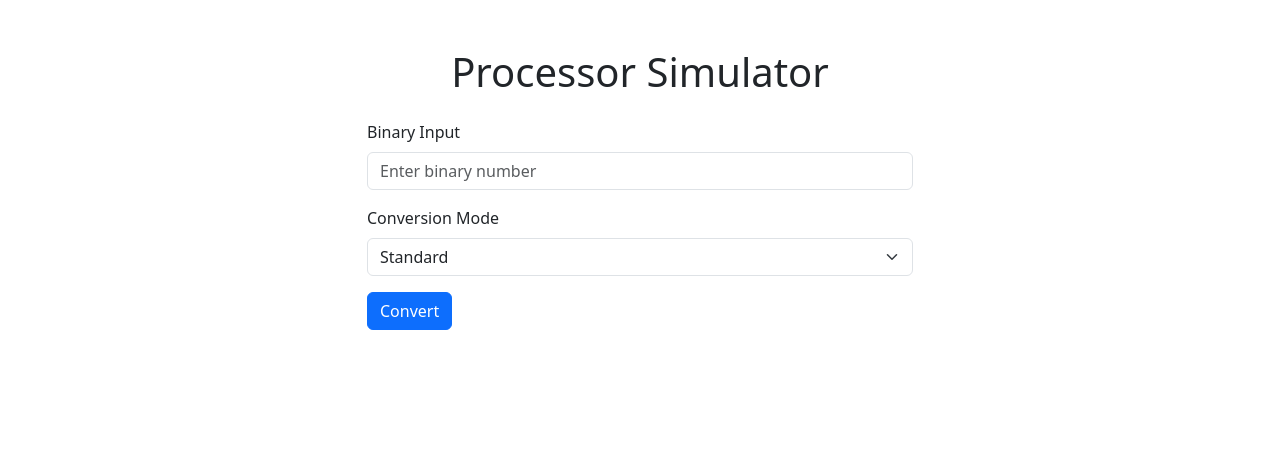
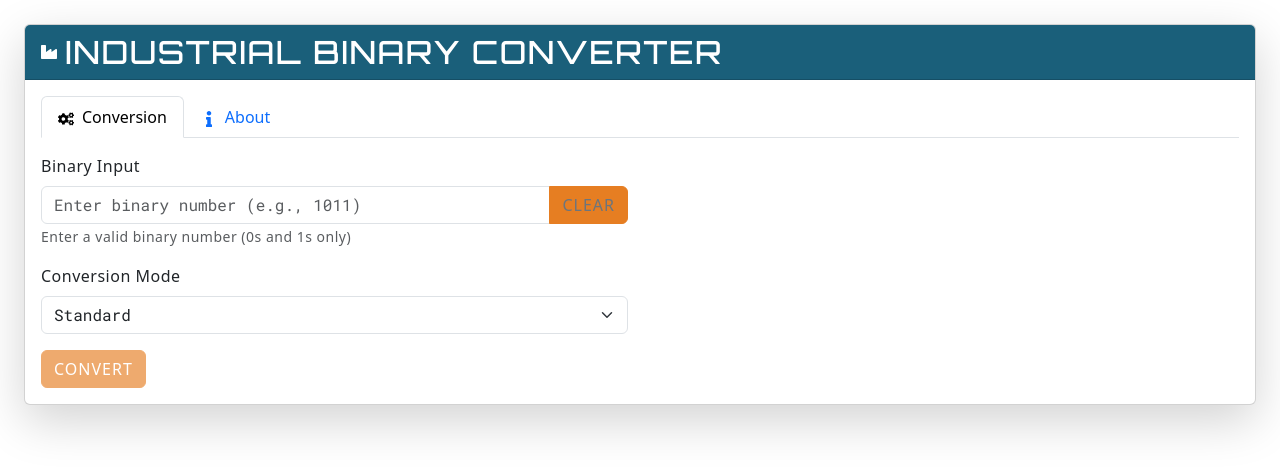
Before and after one commit to bniladridas/processor_simulator, a React (Create React App) app in the folder frontend/: page / in a window 1280 px wide. Shown: the top 472 px of the page. Built offline with nearby package versions, Linux system fonts and the light colour scheme.

Commit message:
Update frontend design and GitHub Actions workflow

```diff
--- a/frontend/src/App.js
+++ b/frontend/src/App.js
@@ -1,17 +1,77 @@
 import React, { useState } from 'react';
-import { Container, Row, Col, Form, Button, Alert } from 'react-bootstrap';
+import { Container, Row, Col, Form, Button, Alert, Card, Tabs, Tab, InputGroup, Table } from 'react-bootstrap';
 import 'bootstrap/dist/css/bootstrap.min.css';
 import axios from 'axios';
+import { FaIndustry, FaCogs, FaChartLine, FaInfo, FaCopy } from 'react-icons/fa';
+
+function convertBinary(binary) {
+  console.log('Converting binary:', binary);  // Debug log
+
+  // Validate binary input
+  if (!/^[01]+$/.test(binary)) {
+    console.error('Invalid binary input');  // Debug log
+    throw new Error('Invalid binary input');
+  }
+
+  // Unsigned interpretation
+  const unsignedDecimal = parseInt(binary, 2);
+  console.log('Unsigned Decimal:', unsignedDecimal);  // Debug log
+
+  // Signed (Two's Complement) interpretation
+  let signedDecimal;
+  if (binary[0] === '1') {
+    // Invert bits and add 1 for two's complement
+    const invertedBits = binary.split('').map(bit => bit === '0' ? '1' : '0').join('');
+    signedDecimal = -(parseInt(invertedBits, 2) + 1);
+  } else {
+    signedDecimal = unsignedDecimal;
+  }
+  console.log('Signed Decimal:', signedDecimal);  // Debug log
+
+  // Floating Point (simplified approximation)
+  const floatingPointApprox = binary[0] === '1'
+    ? parseFloat(`1.${binary.slice(1)}`) * Math.pow(2, binary.length - 1)
+    : unsignedDecimal;
+  console.log('Floating Point:', floatingPointApprox);  // Debug log
+
+  return {
+    unsigned: {
+      decimal: unsignedDecimal,
+      hex: `0x${unsignedDecimal.toString(16).toUpperCase()}`
+    },
+    signed: {
+      decimal: signedDecimal,
+      hex: `0x${Math.abs(signedDecimal).toString(16).toUpperCase()}`
+    },
+    floatingPoint: {
+      decimal: floatingPointApprox.toFixed(1),
+      hex: `0x${Math.round(floatingPointApprox).toString(16).toUpperCase()}`
+    }
+  };
+}
 
 function App() {
   const [binary, setBinary] = useState('');
   const [mode, setMode] = useState('STANDARD');
-  const [result, setResult] = useState(null);
+  const [result, setResult] = useState({
+    hex: '',
+    decimal: '',
+    binary: ''
+  });
+  const [conversionTable, setConversionTable] = useState(null);
   const [error, setError] = useState(null);
+  const [activeTab, setActiveTab] = useState('conversion');
 
   const handleConvert = async () => {
     try {
-      console.log('Sending request with data:', { binary, mode });
+      console.log('Handling conversion for:', binary);  // Debug log
+
+      // Input validation
+      if (!/^[01]+$/.test(binary)) {
+        console.error('Invalid input');  // Debug log
+        throw new Error('Invalid binary input. Use only 0 and 1.');
+      }
+
       const response = await axios({
         method: 'post',
         url: 'http://localhost:8081/convert',
@@ -20,58 +80,79 @@ function App() {
           'Content-Type': 'application/json',
           'Accept': 'application/json'
         },
-        timeout: 5000  // 5 second timeout
+        timeout: 5000
       });
 
-      console.log('Full response:', response);
-      setResult(response.data.hex);
+      // Compute detailed conversions
+      const conversions = convertBinary(binary);
+
+      setResult({
+        hex: response.data.hex,
+        decimal: conversions.unsigned.decimal.toString(),
+        binary: binary
+      });
+      setConversionTable(conversions);
       setError(null);
     } catch (err) {
-      console.error('Full error object:', err);
-
-      // More detailed error logging
-      if (err.response) {
-        // The request was made and the server responded with a status code
-        // that falls out of the range of 2xx
-        console.error('Error response data:', err.response.data);
-        console.error('Error response status:', err.response.status);
-        console.error('Error response headers:', err.response.headers);
-        setError(`Server responded with error: ${err.response.status}`);
-      } else if (err.request) {
-        // The request was made but no response was received
-        console.error('No response received:', err.request);
-        setError('No response from server. Is the server running?');
-      } else {
-        // Something happened in setting up the request that triggered an Error
-        console.error('Error setting up request:', err.message);
-        setError(`Request setup error: ${err.message}`);
-      }
-
-      setResult(null);
+      console.error('Conversion error:', err);
+      setError(err.message || 'Conversion failed');
+      setResult({ hex: '', decimal: '', binary: '' });
+      setConversionTable(null);
     }
   };
 
+  const copyToClipboard = (text) => {
+    navigator.clipboard.writeText(text).then(() => {
+      alert(`Copied ${text} to clipboard`);
+    });
+  };
+
   return (
-    <Container className="mt-5">
-      <h1 className="text-center mb-4">Processor Simulator</h1>
-      <Row className="justify-content-md-center">
+    <Container fluid className="p-4" style={{ minHeight: '100vh' }}>
+      <Card className="industrial-card shadow-lg">
+        <Card.Header className="industrial-header d-flex align-items-center">
+          <FaIndustry className="me-2" />
+          <h2 className="mb-0">Industrial Binary Converter</h2>
+        </Card.Header>
+        <Card.Body>
+          <Tabs
+            activeKey={activeTab}
+            onSelect={(k) => setActiveTab(k)}
+            className="mb-3"
+          >
+            <Tab eventKey="conversion" title={<><FaCogs className="me-2" />Conversion</>}>
+              <Row>
                 <Col md={6}>
-          <Form>
-            <Form.Group>
+                  <Form.Group className="mb-3">
                     <Form.Label>Binary Input</Form.Label>
+                    <InputGroup>
                       <Form.Control
                         type="text"
-                placeholder="Enter binary number"
+                        placeholder="Enter binary number (e.g., 1011)"
                         value={binary}
                         onChange={(e) => setBinary(e.target.value)}
+                        isInvalid={!!error}
+                        className="industrial-input"
                       />
+                      <Button
+                        variant="outline-secondary"
+                        onClick={() => setBinary('')}
+                        className="industrial-button"
+                      >
+                        Clear
+                      </Button>
+                    </InputGroup>
+                    <Form.Text className="text-muted">
+                      Enter a valid binary number (0s and 1s only)
+                    </Form.Text>
                   </Form.Group>
 
-            <Form.Group className="mt-3">
+                  <Form.Group className="mb-3">
                     <Form.Label>Conversion Mode</Form.Label>
                     <Form.Select
                       value={mode}
                       onChange={(e) => setMode(e.target.value)}
+                      className="industrial-input"
                     >
                       <option value="STANDARD">Standard</option>
                       <option value="SIGNED">Signed</option>
@@ -82,26 +163,136 @@ function App() {
 
                   <Button
                     variant="primary"
-              className="mt-3"
                     onClick={handleConvert}
+                    disabled={!binary}
+                    className="industrial-button"
                   >
                     Convert
                   </Button>
+                </Col>
 
-            {result && (
-              <Alert variant="success" className="mt-3">
-                Hex Result: {result}
+                <Col md={6}>
+                  {error && (
+                    <Alert variant="warning" className="industrial-alert mt-3">
+                      {error}
                     </Alert>
                   )}
 
-            {error && (
-              <Alert variant="danger" className="mt-3">
-                {error}
-              </Alert>
-            )}
-          </Form>
+                  {result.hex && (
+                    <Card className="mt-3 industrial-card">
+                      <Card.Body>
+                        <h4>Conversion Results</h4>
+                        <Row>
+                          <Col>
+                            <strong>Hexadecimal:</strong>
+                            <InputGroup className="mt-2">
+                              <Form.Control
+                                type="text"
+                                value={result.hex}
+                                readOnly
+                                className="industrial-input"
+                              />
+                              <Button
+                                variant="outline-secondary"
+                                onClick={() => copyToClipboard(result.hex)}
+                                className="industrial-button"
+                              >
+                                <FaCopy />
+                              </Button>
+                            </InputGroup>
+                          </Col>
+                          <Col>
+                            <strong>Decimal:</strong>
+                            <InputGroup className="mt-2">
+                              <Form.Control
+                                type="text"
+                                value={result.decimal}
+                                readOnly
+                                className="industrial-input"
+                              />
+                              <Button
+                                variant="outline-secondary"
+                                onClick={() => copyToClipboard(result.decimal)}
+                                className="industrial-button"
+                              >
+                                <FaCopy />
+                              </Button>
+                            </InputGroup>
                           </Col>
                         </Row>
+                      </Card.Body>
+                    </Card>
+                  )}
+                </Col>
+              </Row>
+
+              {conversionTable && (
+                <Row className="mt-4">
+                  <Col>
+                    <Card className="industrial-card">
+                      <Card.Header className="industrial-header d-flex align-items-center">
+                        <FaChartLine className="me-2" />
+                        <h4 className="mb-0">Detailed Conversion Table</h4>
+                      </Card.Header>
+                      <Card.Body>
+                        <Table striped bordered hover responsive className="industrial-table">
+                          <thead>
+                            <tr>
+                              <th>Representation</th>
+                              <th>Interpretation</th>
+                              <th>Decimal Value</th>
+                              <th>Hexadecimal</th>
+                            </tr>
+                          </thead>
+                          <tbody>
+                            <tr>
+                              <td>Unsigned (Standard)</td>
+                              <td>Regular binary interpretation</td>
+                              <td>{conversionTable.unsigned.decimal}</td>
+                              <td>{conversionTable.unsigned.hex}</td>
+                            </tr>
+                            <tr>
+                              <td>Signed (Two's Complement)</td>
+                              <td>Negative if MSB = 1</td>
+                              <td>{conversionTable.signed.decimal}</td>
+                              <td>{conversionTable.signed.hex}</td>
+                            </tr>
+                            <tr>
+                              <td>Floating Point (Approx.)</td>
+                              <td>IEEE 754 style approximation</td>
+                              <td>{conversionTable.floatingPoint.decimal}</td>
+                              <td>{conversionTable.floatingPoint.hex}</td>
+                            </tr>
+                          </tbody>
+                        </Table>
+                      </Card.Body>
+                    </Card>
+                  </Col>
+                </Row>
+              )}
+            </Tab>
+
+            <Tab eventKey="info" title={<><FaInfo className="me-2" />About</>}>
+              <Card.Body>
+                <h4>Industrial Binary Converter</h4>
+                <p>
+                  A precision engineering tool designed for industrial and
+                  manufacturing applications. Advanced binary conversion
+                  with multiple representation modes.
+                </p>
+                <h5>Technical Features:</h5>
+                <ul>
+                  <li>Precise binary to hexadecimal conversion</li>
+                  <li>Multiple conversion modes</li>
+                  <li>Detailed conversion table</li>
+                  <li>Industrial-grade error handling</li>
+                  <li>Monospaced technical typography</li>
+                </ul>
+              </Card.Body>
+            </Tab>
+          </Tabs>
+        </Card.Body>
+      </Card>
     </Container>
   );
 }
--- a/frontend/src/index.css
+++ b/frontend/src/index.css
@@ -1,13 +1,78 @@
-body {
-  margin: 0;
-  font-family: -apple-system, BlinkMacSystemFont, 'Segoe UI', 'Roboto', 'Oxygen',
-    'Ubuntu', 'Cantarell', 'Fira Sans', 'Droid Sans', 'Helvetica Neue',
-    sans-serif;
-  -webkit-font-smoothing: antialiased;
-  -moz-osx-font-smoothing: grayscale;
+@import url('https://fonts.googleapis.com/css2?family=Roboto+Mono:wght@300;400;700&family=Orbitron:wght@400;500;700&display=swap');
+
+:root {
+  /* Industrial Color Palette */
+  --industrial-primary: #1A5F7A;     /* Deep Steel Blue */
+  --industrial-secondary: #2C3E50;   /* Dark Graphite */
+  --industrial-accent: #E67E22;      /* Industrial Orange */
+  --industrial-background: #F4F6F7;  /* Light Industrial Gray */
+  --industrial-text: #2C3E50;        /* Dark Text */
+  --industrial-border: #34495E;      /* Dark Border */
 }
 
-code {
-  font-family: source-code-pro, Menlo, Monaco, Consolas, 'Courier New',
-    monospace;
+body {
+  font-family: 'Roboto Mono', monospace;
+  background-color: var(--industrial-background);
+  color: var(--industrial-text);
+  line-height: 1.6;
+  letter-spacing: 0.5px;
 }
+
+.industrial-card {
+  border: 2px solid var(--industrial-border);
+  box-shadow: 0 4px 6px rgba(0, 0, 0, 0.1);
+  transition: all 0.3s ease;
+}
+
+.industrial-card:hover {
+  box-shadow: 0 8px 12px rgba(0, 0, 0, 0.15);
+  transform: translateY(-5px);
+}
+
+.industrial-header {
+  background-color: var(--industrial-primary) !important;
+  color: white !important;
+  font-family: 'Orbitron', sans-serif;
+  font-weight: 700;
+  text-transform: uppercase;
+  letter-spacing: 1.5px;
+}
+
+.industrial-input {
+  font-family: 'Roboto Mono', monospace;
+  background-color: #FFFFFF;
+  border: 1.5px solid var(--industrial-border);
+  color: var(--industrial-text);
+}
+
+.industrial-button {
+  background-color: var(--industrial-accent) !important;
+  border-color: var(--industrial-accent) !important;
+  font-family: 'Roboto Mono', monospace;
+  font-weight: 700;
+  text-transform: uppercase;
+  letter-spacing: 1px;
+  transition: all 0.3s ease;
+}
+
+.industrial-button:hover {
+  opacity: 0.9;
+  transform: scale(1.05);
+}
+
+.industrial-table {
+  font-family: 'Roboto Mono', monospace;
+  border: 2px solid var(--industrial-border);
+}
+
+.industrial-table thead {
+  background-color: var(--industrial-secondary);
+  color: white;
+}
+
+.industrial-alert {
+  font-family: 'Roboto Mono', monospace;
+  background-color: #F39C12;
+  color: white;
+  border: none;
+}
```
Lines whose indentation alone changed are shown as unchanged.
